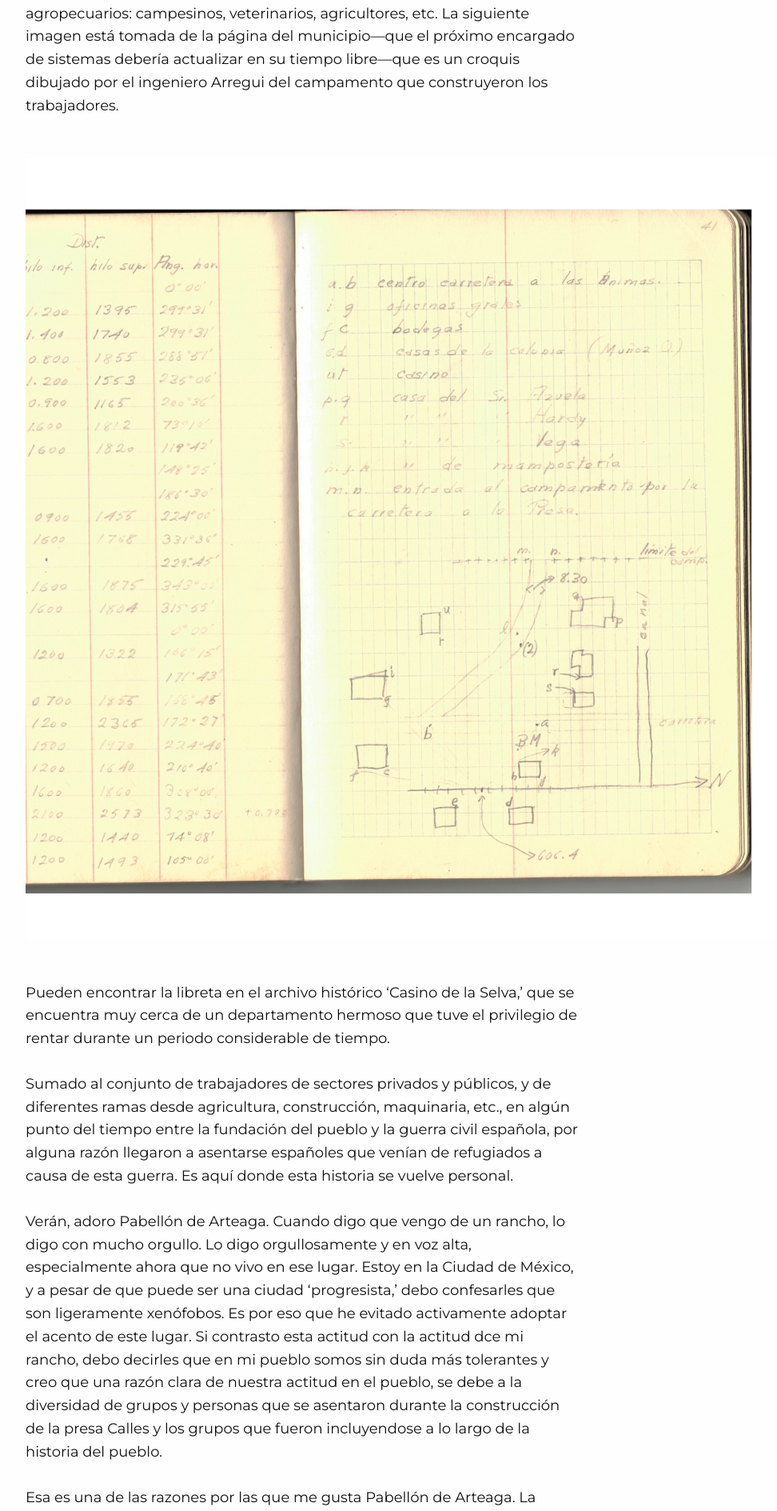
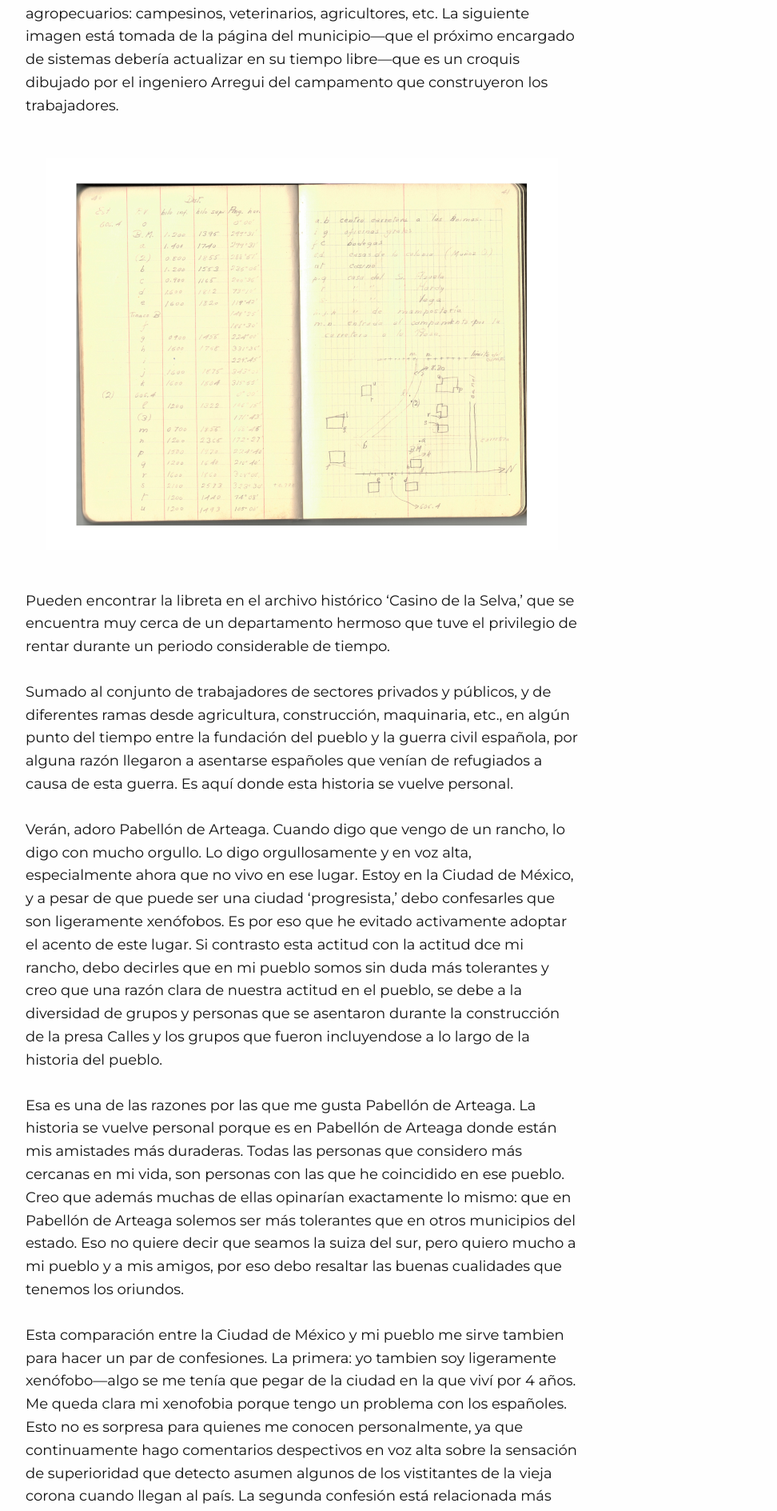
Before and after one commit to Oiuhukt/failosophy, a Jekyll site: the page built from _posts/2026-05-24-pabellondeart.md, in a window 1280 px wide. Shown: the part 1113-3002 px from the top of the page at 80% size, without its empty margins (32-1004 px from the left). Built offline with Jekyll 4.4.1, drawn with Linux system fonts in a browser that asks for light colours; some web fonts are replaced.

Commit message:
nuevo post

```diff
--- a/css/tufte.scss
+++ b/css/tufte.scss
@@ -472,20 +472,11 @@ html, body {
 
 .full-page-image {
     display: block;
-
-    /* Obliga a la imagen a ocupar el 100% de la pantalla horizontalmente */
-    width: 100vw !important;
-
-    /* Evita que la altura sobrepase la pantalla y la escala proporcionalmente */
+    width: 50vw !important;
     height: auto !important;
-
-    /* Rompe el contenedor <article> calculando la distancia exacta al borde izquierdo */
-    margin-left: calc(-50vw + 50%) !important;
-    margin-right: calc(-50vw + 50%) !important;
-
-    /* Máxima seguridad para que no intente heredar límites del layout */
+    margin-left: calc(-25vw + 50%) !important;
+    margin-right: calc(-25vw + 50%) !important;
     max-width: none !important;
-
     margin-top: 2.5rem;
     margin-bottom: 2.5rem;
 }
```
